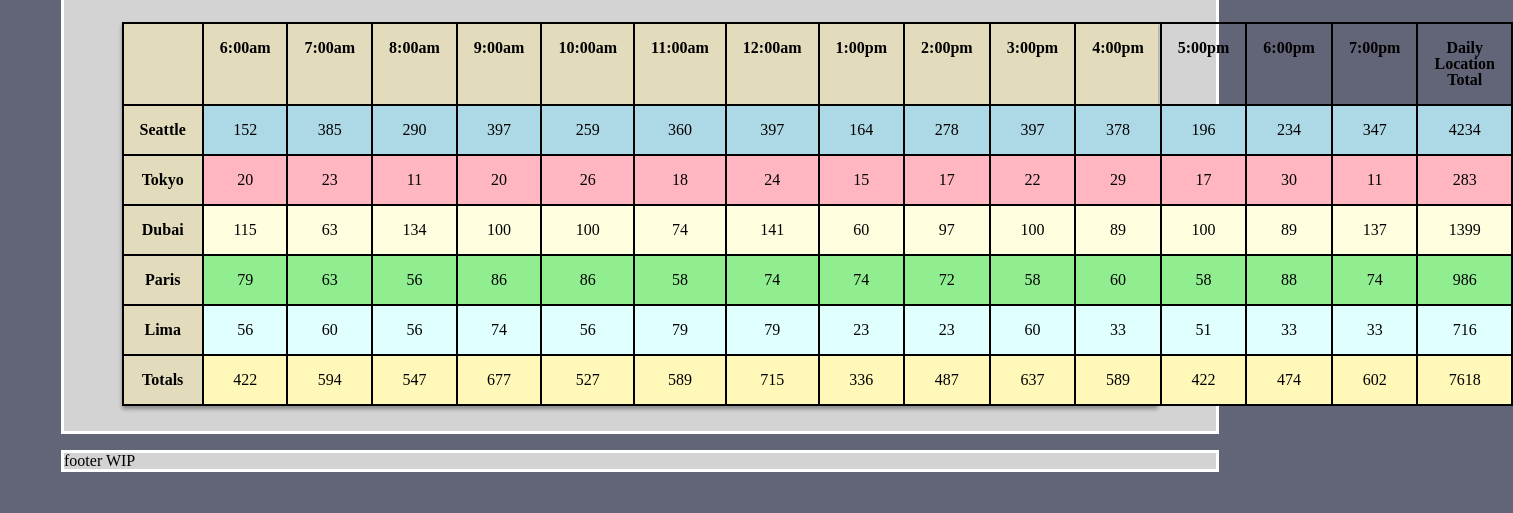
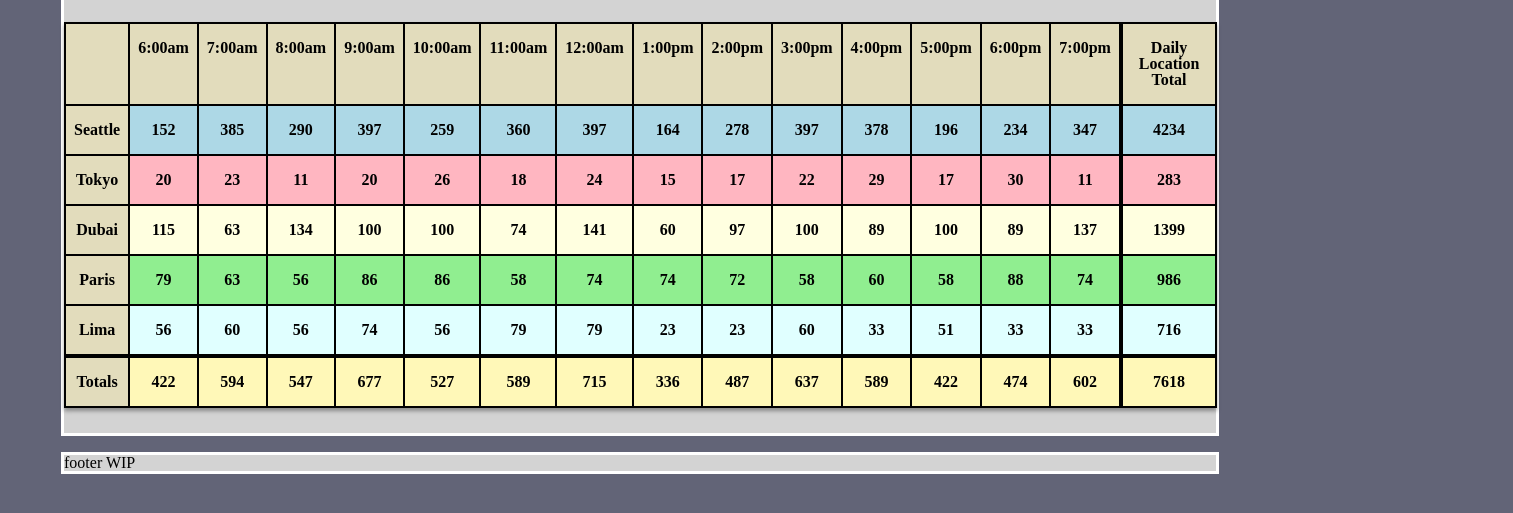
Before and after one commit to laptopadventure/cookie-stand, a plain HTML site: page sales.html in a window 1280 px wide. Shown: the part 153-666 px from the top of the page, 1513 px wide, since content can reach past the window. Drawn offline with Linux system fonts and the light colour scheme; a web font is replaced by a local one.

Commit message:
finishes requirements for class 07

```diff
--- a/css/style.css
+++ b/css/style.css
@@ -186,6 +186,7 @@
 /* Table */
 
 #location_stats {
+  width: fit-content;
   margin: 1.6rem auto;
   transition: all 0.5s ease-out;
   border-collapse: separate;
@@ -200,21 +201,30 @@
 }
 
 td, th {
+  font-weight: bold;
   text-align: center;
   padding: 1rem;
   border-top: solid 2px black;
   border-left: solid 2px black;
 }
 
+th {
+  font-weight: bold;
+  padding: 0.5rem;
+}
+
+/* warning: sinning below this point */
+
 td:last-child, th:last-child {
   padding: 1rem;
   border-right: solid 2px black;
+  border-left: solid 4px black;
 }
 
 tr:last-child td, tbody > tr:last-child th {
   border-bottom: solid 2px black;
 }
 
-th {
-  font-weight: bold;
+tfoot > tr > th {
+  border-bottom: solid 2px black;
 }
--- a/js/app.js
+++ b/js/app.js
@@ -117,21 +117,22 @@
 
 ///Must be called after rendering each StoreLocation
 function renderHourlyTotalsRow() {
-  let tbody = document.querySelector('tbody');
-  let tr = tbody.appendChild(document.createElement('tr'));
+  let table = document.querySelector('table');
+  let tfoot = table.appendChild(document.createElement('tfoot'));
+  let tr = tfoot.appendChild(document.createElement('tr'));
   //name of this row
-  let th = tr.appendChild(document.createElement('th'));
-  th.textContent = 'Totals';
+  let thRowName = tr.appendChild(document.createElement('th'));
+  thRowName.textContent = 'Totals';
   //totals for each hour
   for(let hourIndex = openingHour; hourIndex <= closingHour; hourIndex++) {
-    let td = tr.appendChild(document.createElement('td'));
-    td.textContent = totalsEachHour[hourIndex - openingHour];
-    td.classList.add('totals');
+    let th = tr.appendChild(document.createElement('th'));
+    th.textContent = totalsEachHour[hourIndex - openingHour];
+    th.classList.add('totals');
   }
   //total of all totals
-  let td = tr.appendChild(document.createElement('td'));
-  td.textContent = totalsEachDay;
-  td.classList.add('totals');
+  let th = tr.appendChild(document.createElement('th'));
+  th.textContent = totalsEachDay;
+  th.classList.add('totals');
 }
 
 renderTable();
```
